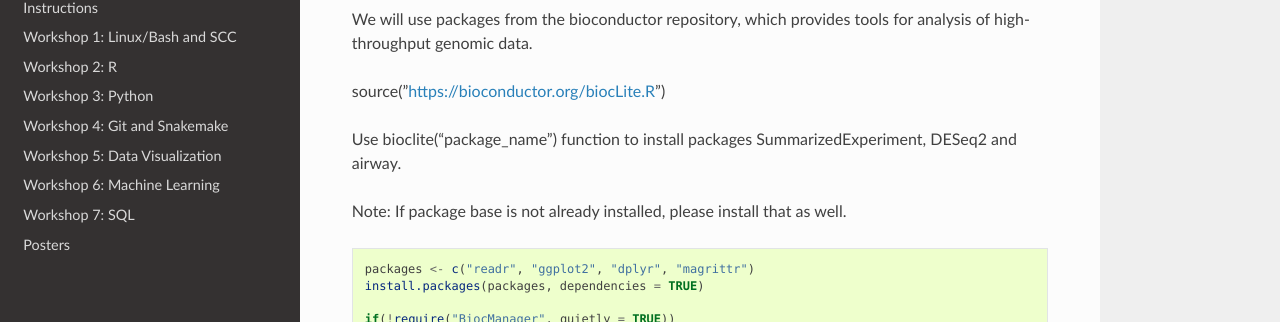
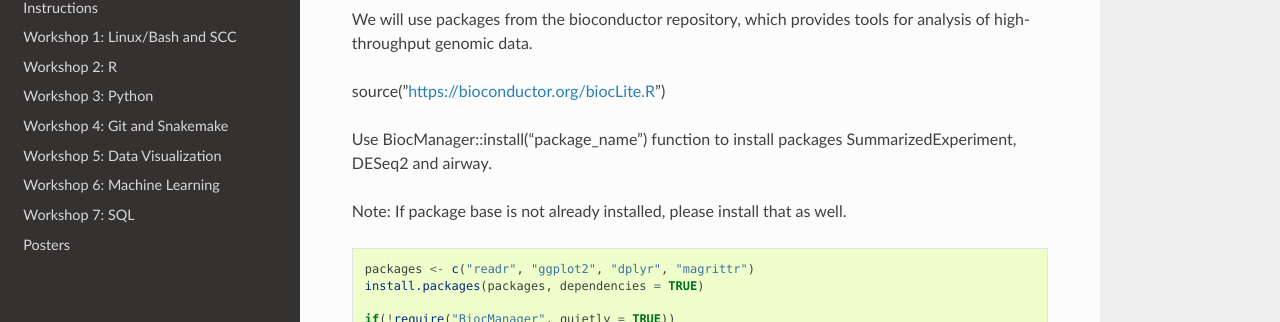
Before and after one commit to BRITE-REU/programming-workshops, a Sphinx documentation site: the page built from source/workshops/02_R/Workshop_R_Solution.rst, in a window 1280 px wide and 900 px high, scrolled down 693 px. Shown: the part 128-450 px from the top of the window. Built offline with Sphinx 7.4.7 and the Read the Docs theme 2.0.0, drawn with Linux system fonts in a browser that asks for light colours.

Commit message:
Updated documentation on installing bioconductor packages

```diff
--- a/source/workshops/02_R/Workshop_R_Solution.rst
+++ b/source/workshops/02_R/Workshop_R_Solution.rst
@@ -31,7 +31,7 @@ We will use packages from the bioconductor repository, which provides tools for
 
 source("https://bioconductor.org/biocLite.R")
 
-Use bioclite("package_name") function to install packages SummarizedExperiment, DESeq2 and airway.
+Use BiocManager::install("package_name") function to install packages SummarizedExperiment, DESeq2 and airway.
 
 Note: If package base is not already installed, please install that as well.
 
```
